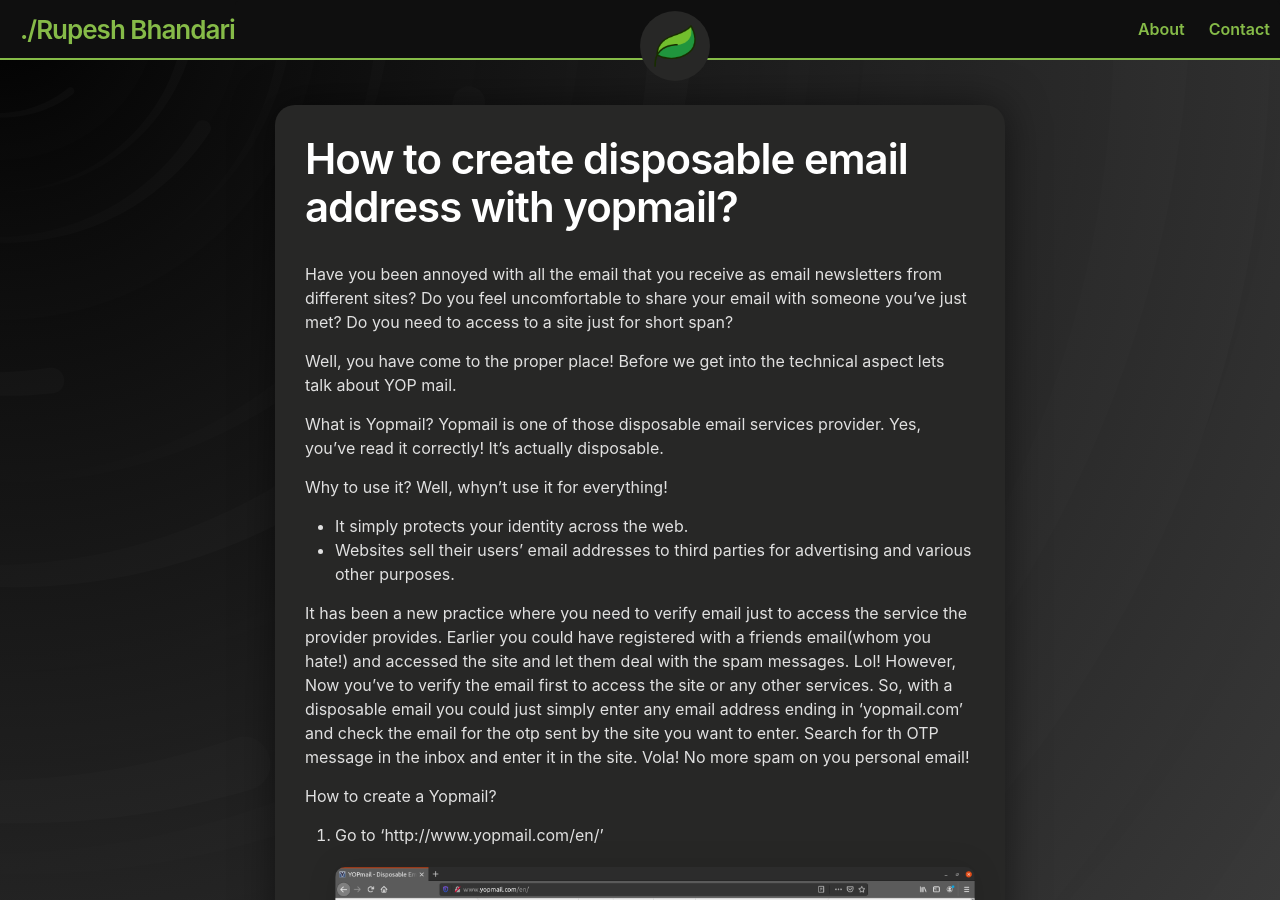
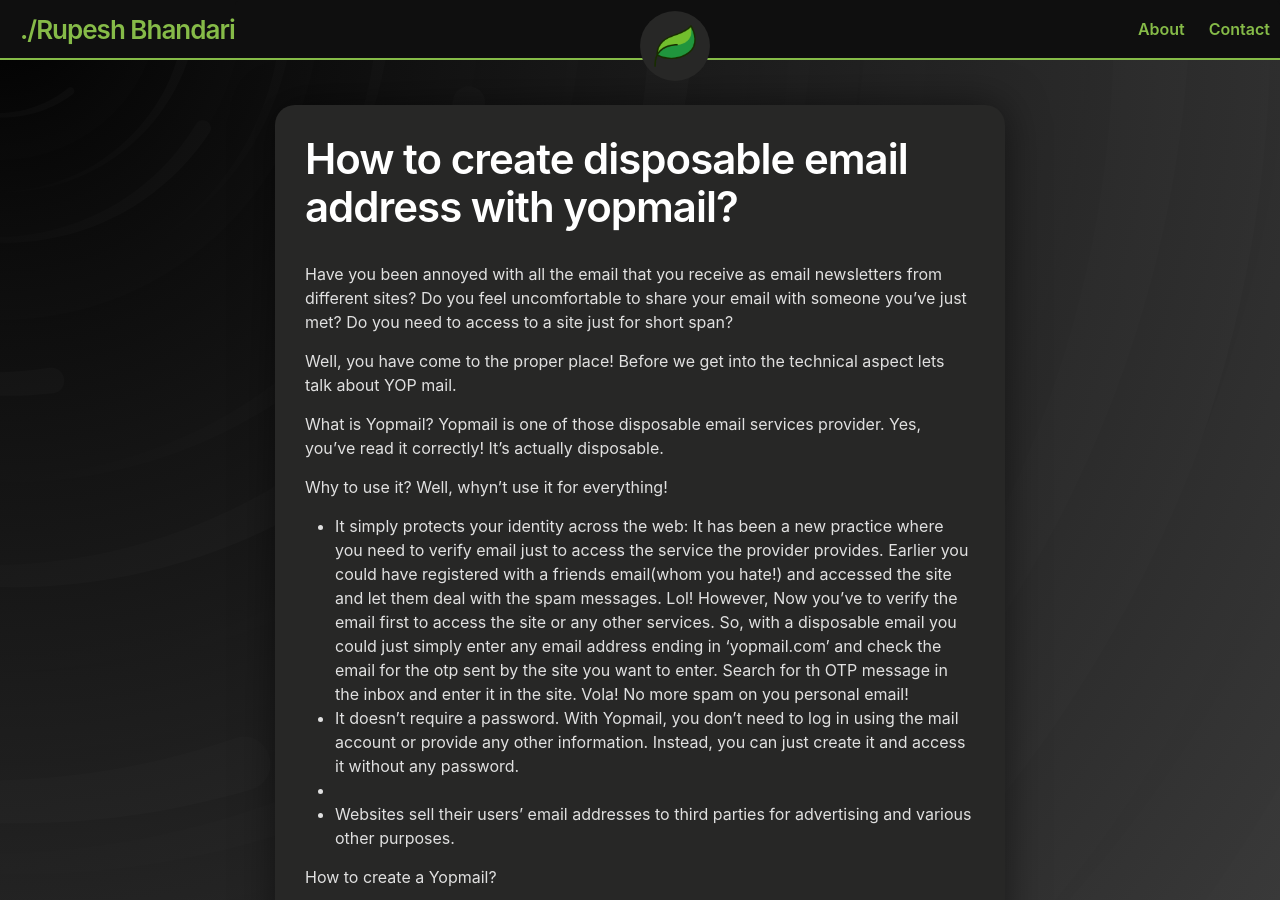
Before and after one commit to RupeshBhandari/rpshbhandari.github.ioa, a Jekyll site: the page built from _posts/2018-02-06-How to Create Disposable Email Address with Yopmail?.md, in a window 1280 px wide and 900 px high. Built offline with Jekyll 4.4.1, drawn with Linux system fonts in a browser that asks for light colours; our own code applies the rules of GitHub Pages for plain Markdown files; a script that is not in the unit is left out; comment, search, counter and statistics services are not loaded; some of the changed text lies outside the part shown.

Commit message:
update post_yopmail

```diff
--- a/_posts/2018-02-06-How to Create Disposable Email Address with Yopmail?.md
+++ b/_posts/2018-02-06-How to Create Disposable Email Address with Yopmail?.md
@@ -7,10 +7,14 @@ Yopmail is one of those disposable email services provider. Yes, you've read it
 
 Why to use it?
 Well, whyn't use it for everything!
-- It simply protects your identity across the web.
+- It simply protects your identity across the web:
+    It has been a new practice where you need to verify email just to access the service the provider provides. Earlier you could have registered with a friends email(whom you hate!) and accessed the site and let them deal with the spam messages. Lol! However, Now you've to verify the email first to access the site or any other services. So, with a disposable email you could just simply enter any email address ending in 'yopmail.com' and check the email for the otp sent by the site you want to enter. Search for th OTP message in the inbox and enter it in the site. Vola! No more spam on you personal email!
+- It doesn't require a password.
+    With Yopmail, you don’t need to log in using the mail account or provide any other information. Instead, you can just create it and access it without any password.
+-
 - Websites sell their users’ email addresses to third parties for advertising and various other purposes.
 
-It has been a new practice where you need to verify email just to access the service the provider provides. Earlier you could have registered with a friends email(whom you hate!) and accessed the site and let them deal with the spam messages. Lol! However, Now you've to verify the email first to access the site or any other services. So, with a disposable email you could just simply enter any email address ending in 'yopmail.com' and check the email for the otp sent by the site you want to enter. Search for th OTP message in the inbox and enter it in the site. Vola! No more spam on you personal email!
+
 
 How to create a Yopmail?
 1. Go to 'http://www.yopmail.com/en/'
```
